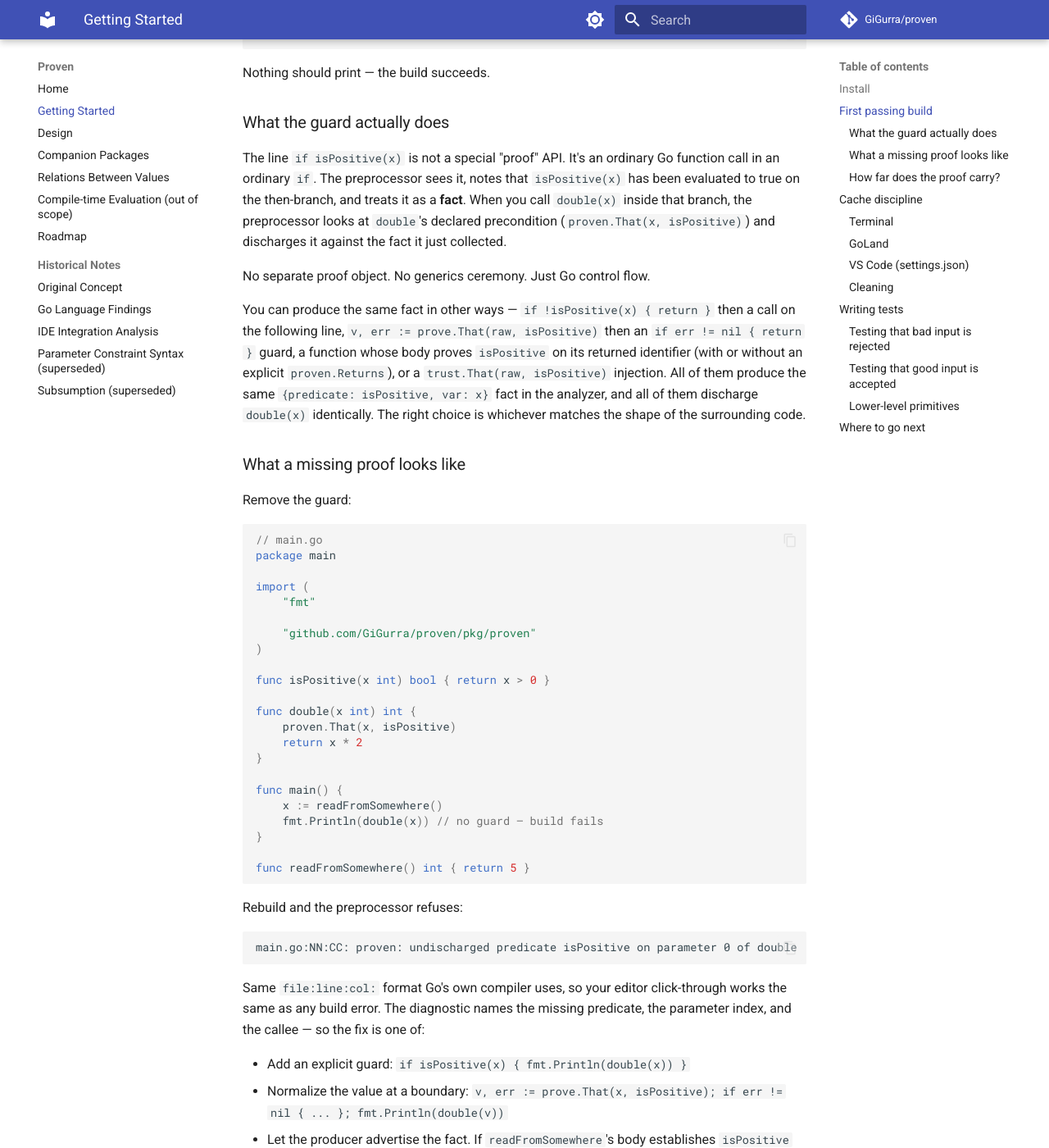
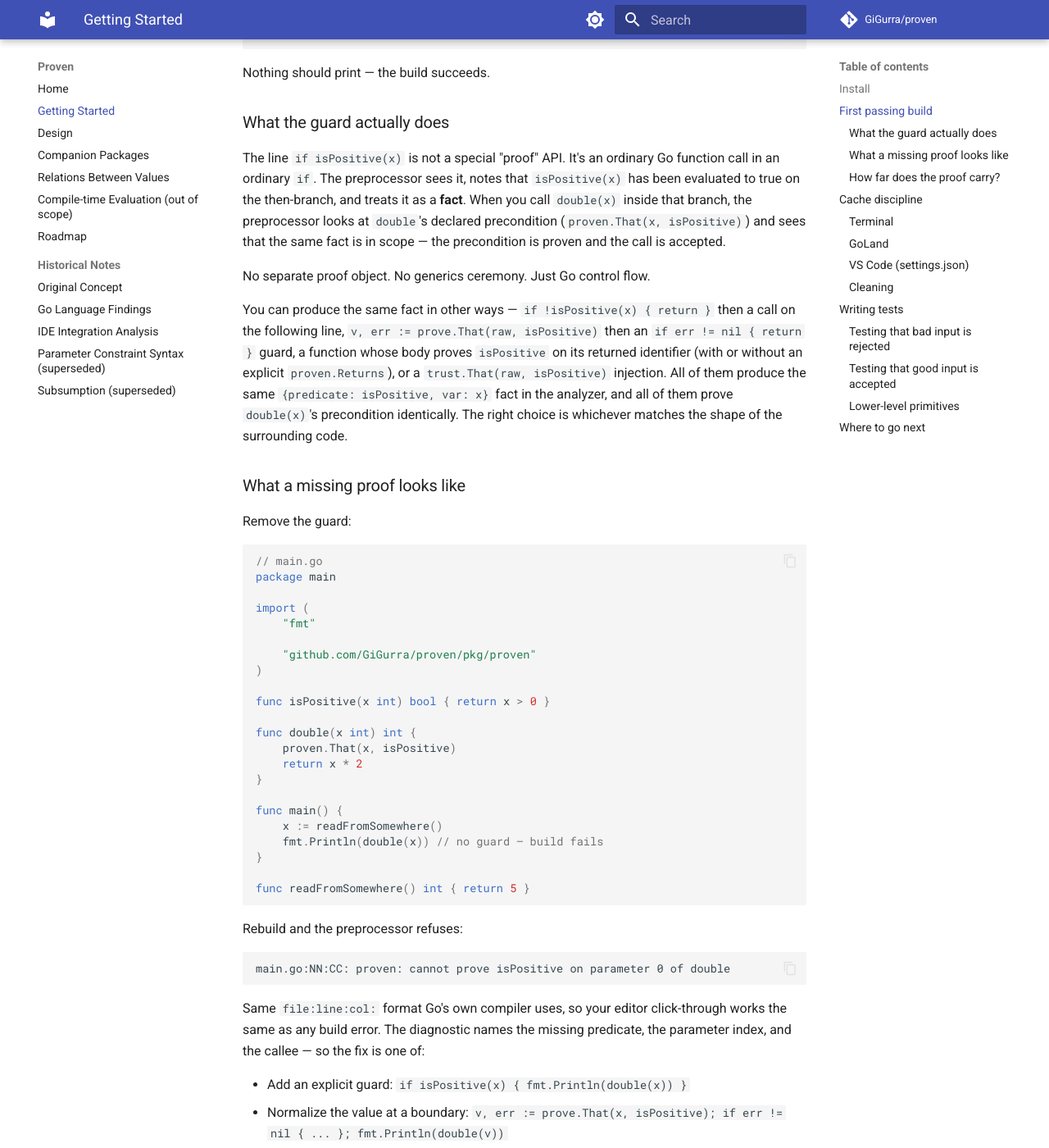
Before and after one commit to GiGurra/proven, an MkDocs documentation site: the page built from docs/getting-started.md, in a window 1280 px wide and 1400 px high, scrolled down 1142 px. Shown: the whole window at 82% size. Built offline with MkDocs 1.6.1 and Material for MkDocs 9.7.7, drawn with Linux system fonts in a browser that asks for light colours; comment, search, counter and statistics services are not loaded; some of the changed text lies outside the part shown.

Commit message:
Rephrase 'discharge' as 'prove/satisfied/accepted' in user docs + diagnostics
'Discharge' is a formal-methods term. A user skimming the README or
reading a build error shouldn't need proof-theory vocabulary to
understand what happened — they want to know 'is the precondition
proven?' and 'does the compiler accept this call?'.

Compiler diagnostics. The preprocessor now emits:

    proven: cannot prove <pred> on parameter N of <callee>
    proven: cannot prove proven.Or(<alts>) on parameter N of <callee>

instead of 'undischarged predicate' / 'undischarged disjunction'.
Fixture expected.txt substrings updated to match the new text.

User-facing docs. README, docs/index.md, docs/getting-started.md,
and docs/companion-packages.md now consistently say 'proven',
'satisfied', 'the compiler accepts the call', 'cannot prove' — no
'discharge' family outside a couple of section titles that I also
renamed ('Proving a precondition' / 'proving by implication').
Code-comment annotations in the snippets ('// discharged') rewritten
as 'isPositive(x) is proven; call accepted' or similar so the
reader sees the state-plus-consequence.

Technical vocabulary preserved. docs/design.md (authoritative spec),
CLAUDE.md, docs/todo/roadmap.md, benchmarks/corpus/README.md,
docs/relations.md (design exploration), and the historical docs
(concept, comptime, ide-integration, parameter-constraint-syntax)
keep the term — 'discharge' is the right word when discussing the
analyzer internals or the tradeoffs between design alternatives.

Co-Authored-By: Claude Opus 4.7 (1M context) <noreply@anthropic.com>

````diff
--- a/docs/getting-started.md
+++ b/docs/getting-started.md
@@ -38,7 +38,7 @@ func double(x int) int {
 func main() {
 	x := 5
 	if isPositive(x) {
-		fmt.Println(double(x)) // discharged
+		fmt.Println(double(x)) // isPositive(x) is proven; compiler accepts the call
 	}
 }
 ```
@@ -53,11 +53,11 @@ Nothing should print — the build succeeds.
 
 ### What the guard actually does
 
-The line `if isPositive(x)` is not a special "proof" API. It's an ordinary Go function call in an ordinary `if`. The preprocessor sees it, notes that `isPositive(x)` has been evaluated to true on the then-branch, and treats it as a **fact**. When you call `double(x)` inside that branch, the preprocessor looks at `double`'s declared precondition (`proven.That(x, isPositive)`) and discharges it against the fact it just collected.
+The line `if isPositive(x)` is not a special "proof" API. It's an ordinary Go function call in an ordinary `if`. The preprocessor sees it, notes that `isPositive(x)` has been evaluated to true on the then-branch, and treats it as a **fact**. When you call `double(x)` inside that branch, the preprocessor looks at `double`'s declared precondition (`proven.That(x, isPositive)`) and sees that the same fact is in scope — the precondition is proven and the call is accepted.
 
 No separate proof object. No generics ceremony. Just Go control flow.
 
-You can produce the same fact in other ways — `if !isPositive(x) { return }` then a call on the following line, `v, err := prove.That(raw, isPositive)` then an `if err != nil { return }` guard, a function whose body proves `isPositive` on its returned identifier (with or without an explicit `proven.Returns`), or a `trust.That(raw, isPositive)` injection. All of them produce the same `{predicate: isPositive, var: x}` fact in the analyzer, and all of them discharge `double(x)` identically. The right choice is whichever matches the shape of the surrounding code.
+You can produce the same fact in other ways — `if !isPositive(x) { return }` then a call on the following line, `v, err := prove.That(raw, isPositive)` then an `if err != nil { return }` guard, a function whose body proves `isPositive` on its returned identifier (with or without an explicit `proven.Returns`), or a `trust.That(raw, isPositive)` injection. All of them produce the same `{predicate: isPositive, var: x}` fact in the analyzer, and all of them prove `double(x)`'s precondition identically. The right choice is whichever matches the shape of the surrounding code.
 
 ### What a missing proof looks like
 
@@ -91,7 +91,7 @@ func readFromSomewhere() int { return 5 }
 Rebuild and the preprocessor refuses:
 
 ```
-main.go:NN:CC: proven: undischarged predicate isPositive on parameter 0 of double
+main.go:NN:CC: proven: cannot prove isPositive on parameter 0 of double
 ```
 
 Same `file:line:col:` format Go's own compiler uses, so your editor click-through works the same as any build error. The diagnostic names the missing predicate, the parameter index, and the callee — so the fix is one of:
@@ -110,8 +110,8 @@ As far as you pass the value, as long as each function along the way declares wh
 ```go
 func target(x int) {
     proven.That(x, isPositive)  // target's own precondition
-    deeper(x)                   // deeper requires isPositive — discharged, because
-                                // target already knows x is isPositive.
+    deeper(x)                   // deeper requires isPositive — already proven,
+                                // because target's own precondition says so.
 }
 
 func deeper(x int) {
@@ -120,7 +120,7 @@ func deeper(x int) {
 }
 ```
 
-Inside `target`'s body, `x` is known to be `isPositive` — that's the analyzer's starting fact set when analyzing `target`. So `target` can call `deeper(x)` without re-proving. The caller of `target` had to discharge `target`'s precondition once, at the call site. From there the fact rides along through every function that declares the same precondition and passes the value through.
+Inside `target`'s body, `x` is known to be `isPositive` — that's the analyzer's starting fact set when analyzing `target`. So `target` can call `deeper(x)` without re-proving. The caller of `target` had to prove `target`'s precondition once, at the call site. From there the fact rides along through every function that declares the same precondition and passes the value through.
 
 You don't re-prove at every hop. You declare what each function needs once, and the caller proves it once at its call site.
 
````
Also changed, not shown: README.md (+24 -24 lines), docs/companion-packages.md (+8 -8 lines), docs/index.md (+4 -4 lines), docs/relations.md (+1 -1 lines), 11 other files.
